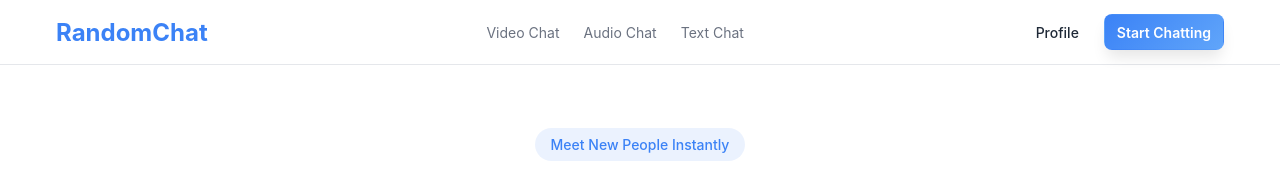
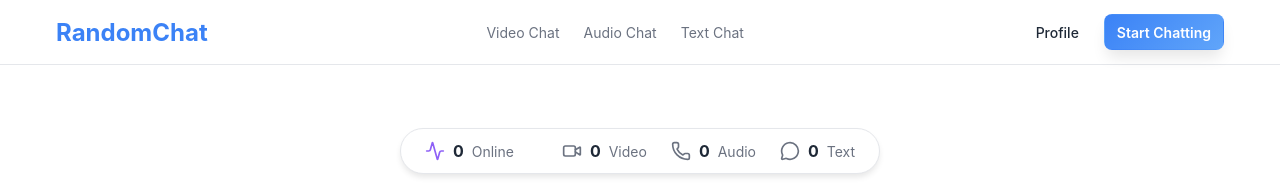
Before and after one commit to RaviAhir77/rtccallingfront, a React app: page / in a window 1280 px wide. Shown: the top 195 px of the page. Built offline with nearby package versions, Linux system fonts and the light colour scheme; no server answers; the HTML template or start-up script is replaced by a standard one.

Commit message:
live user states and refresh protection

```diff
--- a/src/App.jsx
+++ b/src/App.jsx
@@ -1,4 +1,4 @@
-import { BrowserRouter, Routes, Route } from 'react-router-dom';
+import { RouterProvider, createBrowserRouter } from 'react-router-dom';
 import Home from './pages/Home';
 import VideoChat from './pages/VideoChat';
 import AudioChat from './pages/AudioChat';
@@ -7,19 +7,34 @@ import Profile from './pages/Profile';
 import { ToastProvider } from './providers/ToastProvider';
 import { SocketProvider } from './providers/SocketProvider';
 
+const router = createBrowserRouter([
+  {
+    path: "/",
+    element: <Home />,
+  },
+  {
+    path: "/video",
+    element: <VideoChat />,
+  },
+  {
+    path: "/audio",
+    element: <AudioChat />,
+  },
+  {
+    path: "/text",
+    element: <TextChat />,
+  },
+  {
+    path: "/profile",
+    element: <Profile />,
+  },
+]);
+
 function App() {
   return (
     <ToastProvider>
       <SocketProvider>
-        <BrowserRouter>
-          <Routes>
-            <Route path="/" element={<Home />} />
-            <Route path="/video" element={<VideoChat />} />
-            <Route path="/audio" element={<AudioChat />} />
-            <Route path="/text" element={<TextChat />} />
-            <Route path="/profile" element={<Profile />} />
-          </Routes>
-        </BrowserRouter>
+        <RouterProvider router={router} />
       </SocketProvider>
     </ToastProvider>
   );
--- /dev/null
+++ b/src/hooks/usePageLeaveProtection.jsx
@@ -0,0 +1,35 @@
+import { useEffect } from 'react';
+import { useBlocker } from 'react-router-dom';
+
+const usePageLeaveProtection = (isActive) => {
+    // 1. Browser Refresh/Close Protection
+    useEffect(() => {
+        if (!isActive) return;
+
+        const handleBeforeUnload = (e) => {
+            e.preventDefault();
+            // Chrome requires returnValue to be set
+            e.returnValue = '';
+        };
+
+        window.addEventListener('beforeunload', handleBeforeUnload);
+
+        return () => {
+            window.removeEventListener('beforeunload', handleBeforeUnload);
+        };
+    }, [isActive]);
+
+    // 2. In-App Navigation Protection (Back button, Links)
+    // useBlocker returns true to block, false to allow.
+    useBlocker(
+        ({ currentLocation, nextLocation }) => {
+            if (isActive && currentLocation.pathname !== nextLocation.pathname) {
+                // Return true (block) if user cancels the confirmation
+                return !window.confirm("You have an active call. Are you sure you want to leave? This will disconnect you.");
+            }
+            return false;
+        }
+    );
+};
+
+export default usePageLeaveProtection;
--- a/src/index.css
+++ b/src/index.css
@@ -139,6 +139,62 @@ body {
   max-width: 36rem;
   margin-left: auto;
   margin-right: auto;
+}
+
+/* Stats Banner */
+.stats-banner-container {
+  display: flex;
+  justify-content: center;
+  margin-bottom: 2rem;
+  animation: slideUp 0.5s ease-out;
+}
+
+.stats-banner {
+  display: flex;
+  align-items: center;
+  gap: 1.5rem;
+  padding: 0.75rem 1.5rem;
+  background-color: var(--card);
+  border: 1px solid var(--border);
+  border-radius: 9999px;
+  box-shadow: var(--shadow-md);
+}
+
+.stat-item {
+  display: flex;
+  align-items: center;
+  gap: 0.5rem;
+}
+
+.stat-driver {
+  width: 1px;
+  height: 1.5rem;
+  background-color: var(--border);
+}
+
+.stat-icon {
+  width: 1.25rem;
+  height: 1.25rem;
+  color: var(--muted);
+}
+
+.highlight-stat .stat-icon {
+  color: var(--accent);
+}
+
+.stat-value {
+  font-weight: 700;
+  font-size: 1rem;
+  color: var(--foreground);
+}
+
+.stat-label {
+  font-size: 0.875rem;
+  color: var(--muted);
+}
+
+.pulse-animation {
+  animation: pulse 2s infinite;
 }
 
 .hero-buttons {
@@ -351,6 +407,7 @@ body {
     opacity: 0;
     transform: translateY(20px);
   }
+
   to {
     opacity: 1;
     transform: translateY(0);
--- a/src/pages/AudioChat.jsx
+++ b/src/pages/AudioChat.jsx
@@ -18,6 +18,7 @@ import { useSocket } from '../providers/SocketProvider';
 import useToast from '../hooks/useToast';
 import useWebRTC from '../hooks/useWebRTC';
 import useLocalMedia from '../hooks/useLocalMedia';
+import usePageLeaveProtection from '../hooks/usePageLeaveProtection';
 
 const AudioChat = () => {
   const { socket, isConnected: isSocketConnected } = useSocket();
@@ -29,6 +30,9 @@ const AudioChat = () => {
   const [message, setMessage] = useState("");
   const [messages, setMessages] = useState([]);
 
+  // Navigation Protection
+  usePageLeaveProtection(isConnected);
+
   const [partnerId, setPartnerId] = useState(null);
   const [sessionId, setSessionId] = useState(null);
   const [role, setRole] = useState(null);
@@ -36,8 +40,8 @@ const AudioChat = () => {
 
   const messagesEndRef = useRef(null);
   const chatContainerRef = useRef(null);
-    const messagesContainerRef = useRef(null);
-    const messageInputRef = useRef(null);
+  const messagesContainerRef = useRef(null);
+  const messageInputRef = useRef(null);
   // 1. Persistent Local Media (Audio Only)
   // we pass false for video.
   const { localStream, mediaError, retryMedia } = useLocalMedia(false);
--- a/src/pages/Home.jsx
+++ b/src/pages/Home.jsx
@@ -1,9 +1,12 @@
 import React from 'react';
 import { Link } from "react-router-dom";
-import { Video, Phone, MessageCircle, Shield, Users, Zap } from "lucide-react";
+import { Video, Phone, MessageCircle, Shield, Users, Zap, Activity } from "lucide-react";
 import Button from '../components/Button';
+import { useSocket } from '../providers/SocketProvider';
 
 const Home = () => {
+  const { stats } = useSocket();
+
   return (
     <div className="app-container">
       {/* Header */}
@@ -38,6 +41,33 @@ const Home = () => {
       <section className="hero-section">
         <div className="hero-container">
           <div className="hero-content">
+            {/* Live Stats Banner */}
+            <div className="stats-banner-container">
+              <div className="stats-banner">
+                <div className="stat-item highlight-stat">
+                  <Activity className="stat-icon pulse-animation" />
+                  <span className="stat-value">{stats.totalUsers}</span>
+                  <span className="stat-label">Online</span>
+                </div>
+                <div className="stat-divider" />
+                <div className="stat-item">
+                  <Video className="stat-icon" />
+                  <span className="stat-value">{stats.videoUsers}</span>
+                  <span className="stat-label">Video</span>
+                </div>
+                <div className="stat-item">
+                  <Phone className="stat-icon" />
+                  <span className="stat-value">{stats.audioUsers}</span>
+                  <span className="stat-label">Audio</span>
+                </div>
+                <div className="stat-item">
+                  <MessageCircle className="stat-icon" />
+                  <span className="stat-value">{stats.textUsers}</span>
+                  <span className="stat-label">Text</span>
+                </div>
+              </div>
+            </div>
+
             <span className="badge">
               Meet New People Instantly
             </span>
--- a/src/pages/TextChat.jsx
+++ b/src/pages/TextChat.jsx
@@ -14,6 +14,7 @@ import Input from '../components/Input';
 import './TextChat.css';
 import { useSocket } from '../providers/SocketProvider';
 import useToast from '../hooks/useToast';
+import usePageLeaveProtection from '../hooks/usePageLeaveProtection';
 
 const TextChat = () => {
     const { socket, isConnected: isSocketConnected } = useSocket();
@@ -26,6 +27,9 @@ const TextChat = () => {
 
     const [partnerId, setPartnerId] = useState(null);
     const [sessionId, setSessionId] = useState(null);
+
+    // Navigation Protection
+    usePageLeaveProtection(isConnected);
 
     // Add these refs
     const chatContainerRef = useRef(null);
--- a/src/pages/VideoChat.jsx
+++ b/src/pages/VideoChat.jsx
@@ -21,6 +21,7 @@ import { useSocket } from '../providers/SocketProvider';
 import useToast from '../hooks/useToast';
 import useWebRTC from '../hooks/useWebRTC';
 import useLocalMedia from '../hooks/useLocalMedia';
+import usePageLeaveProtection from '../hooks/usePageLeaveProtection';
 
 
 const VideoChat = () => {
@@ -34,6 +35,9 @@ const VideoChat = () => {
   const [message, setMessage] = useState("");
   const [messages, setMessages] = useState([]);
   const [showChat, setShowChat] = useState(false); // New state for mobile chat
+
+  // Navigation Protection
+  usePageLeaveProtection(isConnected);
 
   const [partnerId, setPartnerId] = useState(null);
   const [sessionId, setSessionId] = useState(null);
--- a/src/providers/SocketProvider.jsx
+++ b/src/providers/SocketProvider.jsx
@@ -13,6 +13,12 @@ export const SocketProvider = ({ children }) => {
     const [socket, setSocket] = useState(null);
     const [isConnected, setIsConnected] = useState(false);
     const [me, setMe] = useState('');
+    const [stats, setStats] = useState({
+        totalUsers: 0,
+        videoUsers: 0,
+        audioUsers: 0,
+        textUsers: 0
+    });
 
     // Use a ref to prevent multiple connection attempts
     const socketRef = useRef(null);
@@ -45,6 +51,10 @@ export const SocketProvider = ({ children }) => {
                 setMe(id);
             });
 
+            socketRef.current.on('stats-update', (newStats) => {
+                setStats(newStats);
+            });
+
             socketRef.current.on('disconnect', () => {
                 console.log('Disconnected from socket server');
                 setIsConnected(false);
@@ -61,7 +71,7 @@ export const SocketProvider = ({ children }) => {
     }, []);
 
     return (
-        <SocketContext.Provider value={{ socket, isConnected, me }}>
+        <SocketContext.Provider value={{ socket, isConnected, me, stats }}>
             {children}
         </SocketContext.Provider>
     );
```
Lines whose indentation alone changed are shown as unchanged.
